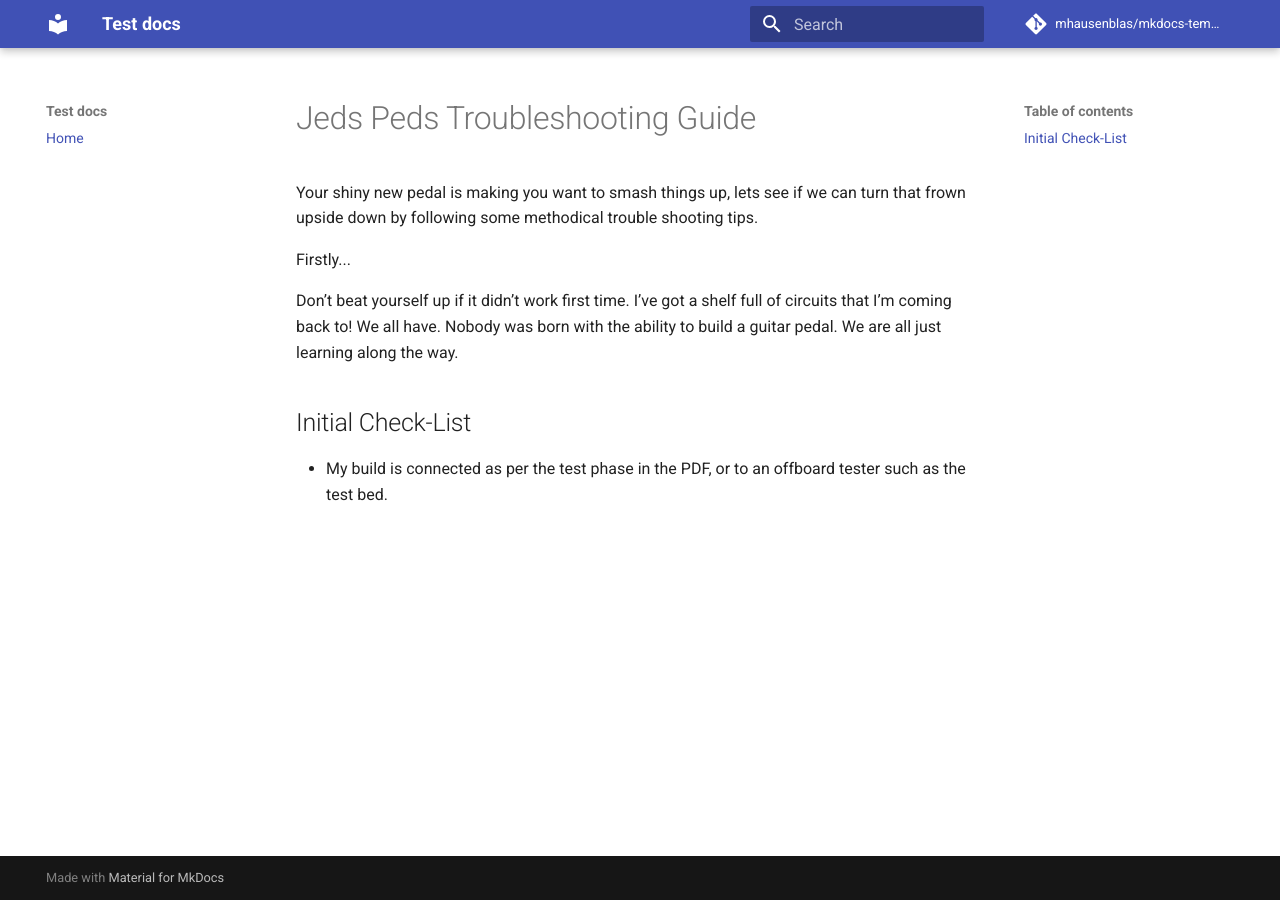
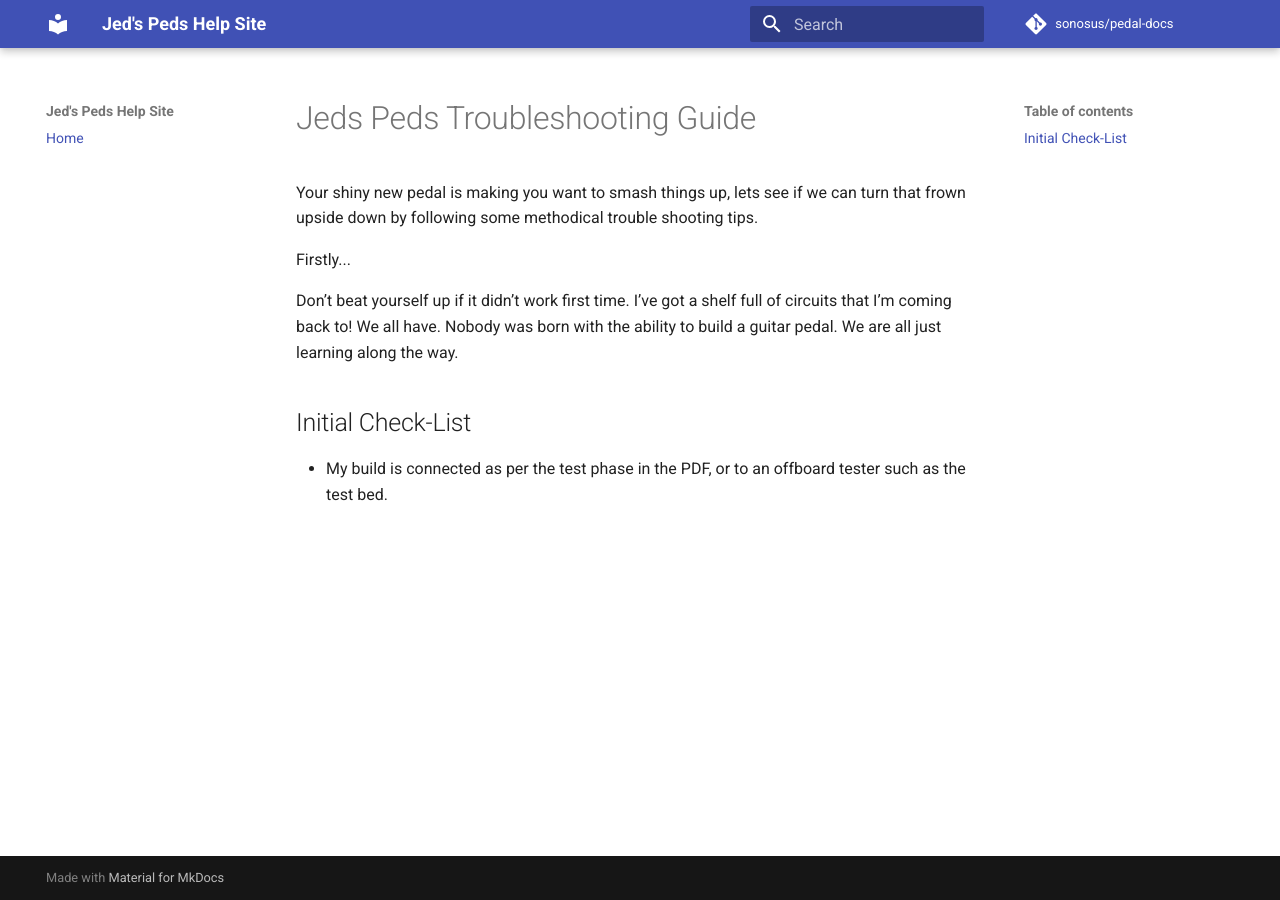
Before and after one commit to Sonosus/pedal-docs, an MkDocs documentation site: the page built from docs/index.md, in a window 1280 px wide. Built offline with MkDocs 1.6.1 and Material for MkDocs 9.7.7, drawn with Linux system fonts in a browser that asks for light colours; comment, search, counter and statistics services are not loaded.

Commit message:
Update mkdocs.yml

```diff
--- a/mkdocs.yml
+++ b/mkdocs.yml
@@ -1,9 +1,9 @@
-site_name: Test docs
-site_description: 'A docs test'
-site_author: 'Michael Hausenblas'
+site_name: Jed's Peds Help Site
+site_description: 'A guide to help you troubleshoot your new pedal build.'
+site_author: 'Jed'
 docs_dir: docs/
-repo_name: 'mhausenblas/mkdocs-template'
-repo_url: 'https://github.com/mhausenblas/mkdocs-template'
+repo_name: 'sonosus/pedal-docs'
+repo_url: 'https://github.com/sonosus/pedal-docs'
 nav:
     - Home: index.md
 theme:
```
